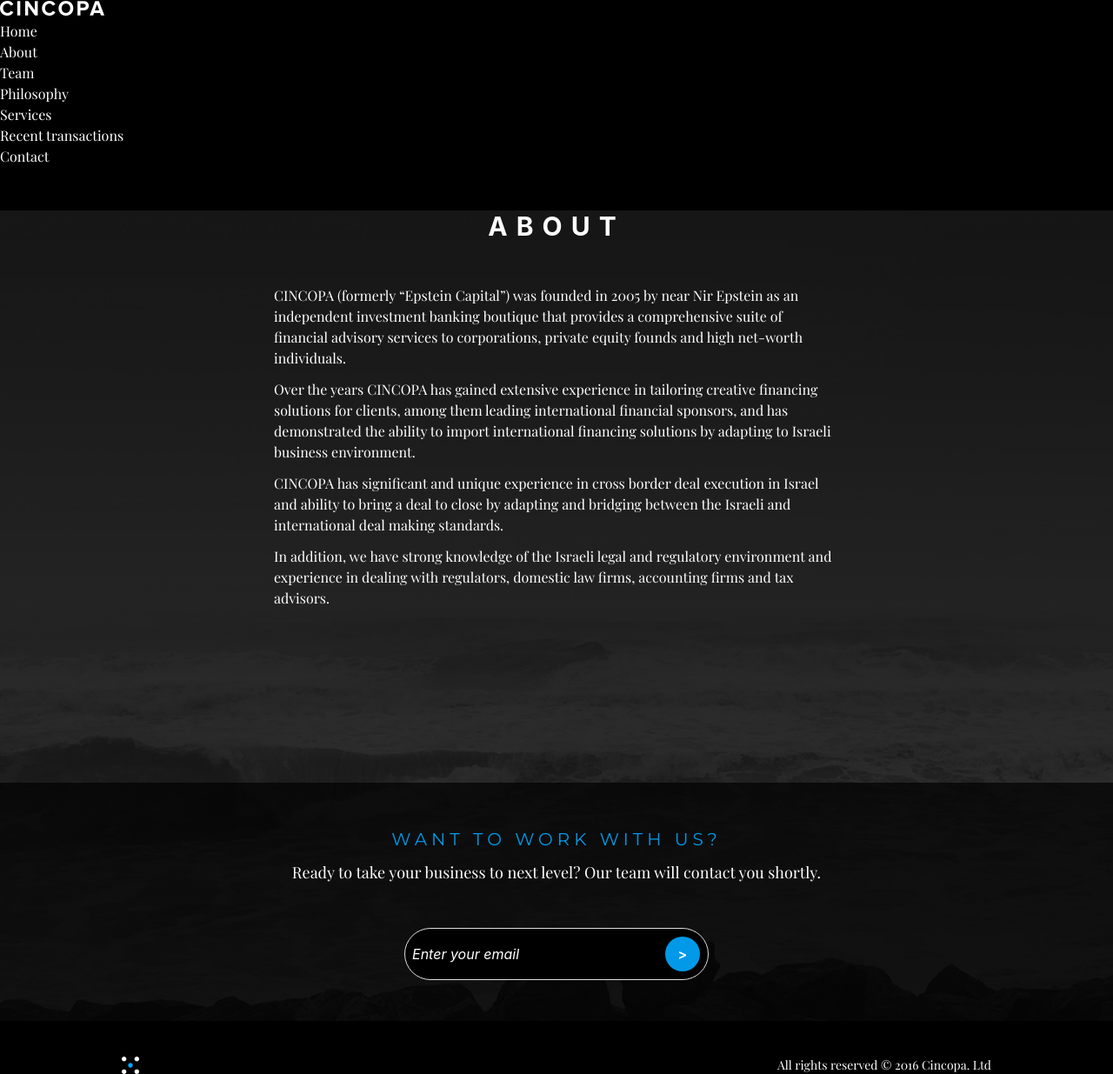
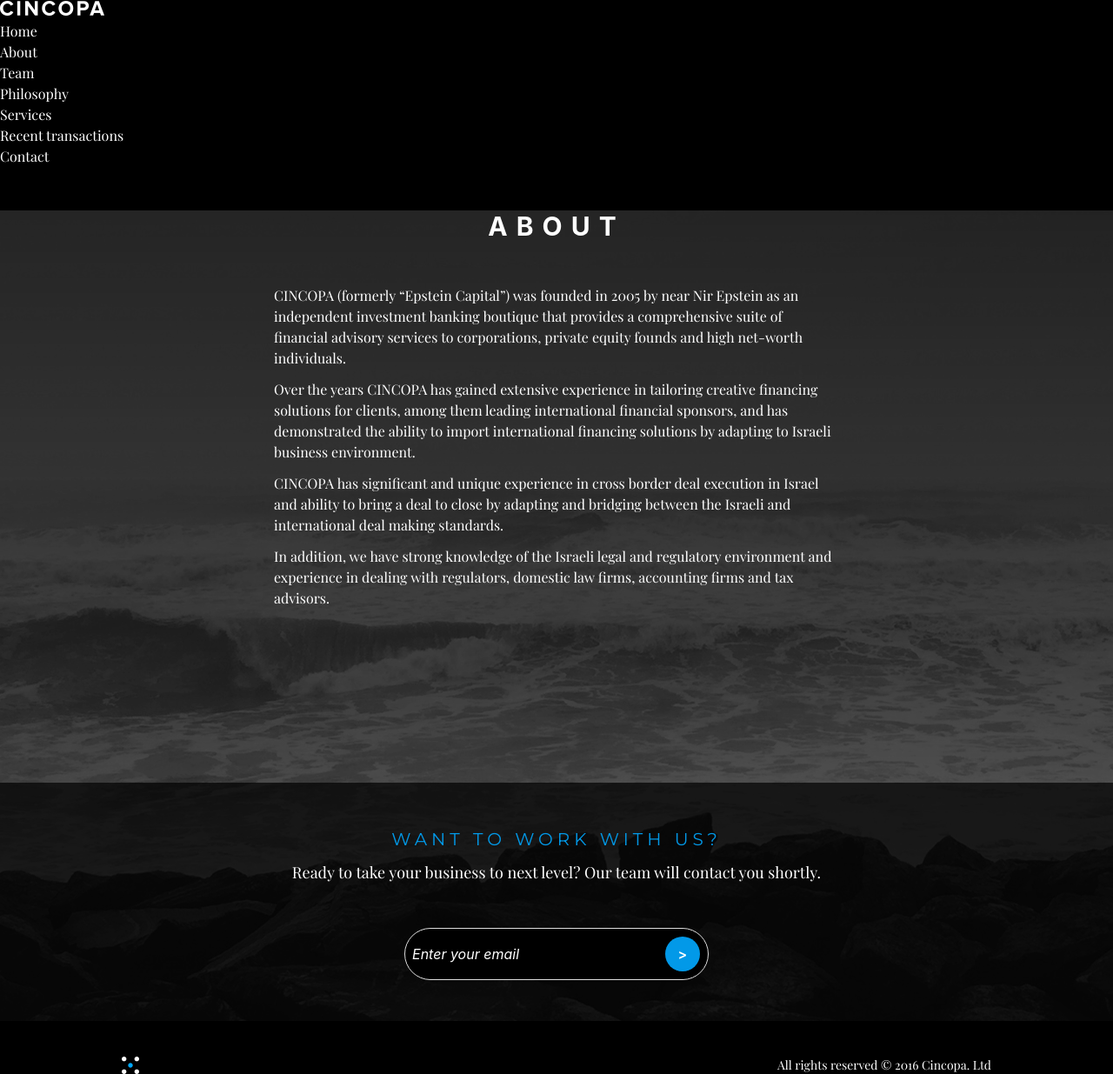
Before and after one commit to kedmyster/cincopa, a Jekyll site: the page built from about.markdown, in a window 1280 px wide. Shown: the whole page at 87% size. Built offline with Jekyll 4.4.1, drawn with Linux system fonts in a browser that asks for light colours.

Commit message:
images replaced

```diff
--- a/_sass/_about.scss
+++ b/_sass/_about.scss
@@ -1,7 +1,7 @@
 .page-about {
     font-family: 'Playfair Display', serif;
     .page {
-        background-image: url(/img/about/about-background.jpg);
+        background-image: url(/img/about/about-background.png);
     }
     .section.about {
         max-width: 650px;
--- a/_sass/_contact.scss
+++ b/_sass/_contact.scss
@@ -1,26 +1,25 @@
 .page-contact {
-    .page{
-        background-image: url(/img/contact/contact-background.jpg);
+    .page {
+        background-image: url(/img/contact/contact-background.png);
     }
     .info {
         text-align: left;
-        @include media ($desktop){
+        @include media ($desktop) {
             @include span-columns(6);
-
         }
         .logo {
             text-transform: uppercase;
             color: $blue;
             font-size: 22px;
             font-weight: 500;
-            @include media ($tablet){
+            @include media ($tablet) {
                 font-size: 24px;
             }
         }
         .address {
             font-size: 16px;
             margin-bottom: 20px;
-            @include media ($desktop){
+            @include media ($desktop) {
                 margin-bottom: 70px;
             }
         }
@@ -47,7 +46,7 @@
         }
     }
     .contact-form {
-        @include media ($desktop){
+        @include media ($desktop) {
             @include span-columns(6);
             @include omega(2n);
         }
@@ -58,13 +57,21 @@
                 padding-top: 15px;
             }
         }
-        .cta-button{
-            button{
+        .cta-button {
+            button {
                 width: 100%;
+                background-image: url("/img/contact/contact-buttarrow.png");
+                background-repeat: no-repeat;
+                background-position: right 25px bottom 13px;
+                @include media ($desktop) {
+                    height: 60px;
+                    font-size: 20px;
+                    background-position: right 25px bottom 25px;
+                }
             }
         }
     }
-    .indicator-message{
+    .indicator-message {
         display: none;
     }
 }
--- a/_sass/_philosophy.scss
+++ b/_sass/_philosophy.scss
@@ -1,7 +1,7 @@
 .page-philosophy {
     font-family: 'Playfair Display', serif;
     .page {
-        background-image: url(/img/about/about-background.jpg);
+        background-image: url(/img/about/about-background.png);
     }
     .bullet {
         text-align: center;
--- a/_sass/_services.scss
+++ b/_sass/_services.scss
@@ -1,6 +1,6 @@
 .page-services {
     .page {
-        background-image: url("/img/services/service-background.jpg");
+        background-image: url("/img/services/service-background.png");
         .service {
             margin-bottom: 10px;
             text-align: center;
```
Also changed, not shown: img/about/about-background.jpg (deleted), img/about/about-background.png (added), img/contact/contact-background.jpg (deleted), img/contact/contact-buttarrow.png (added), img/home/home-background.jpg (deleted), img/home/home-backgroundtwo.jpg (deleted), img/phil/phil-background.jpg (deleted), img/phil/philosophy-background.png (added), img/services/service-background.jpg (deleted), img/services/service-background.png (added), img/transactions/trans-background.jpg (deleted), 5 other files.
